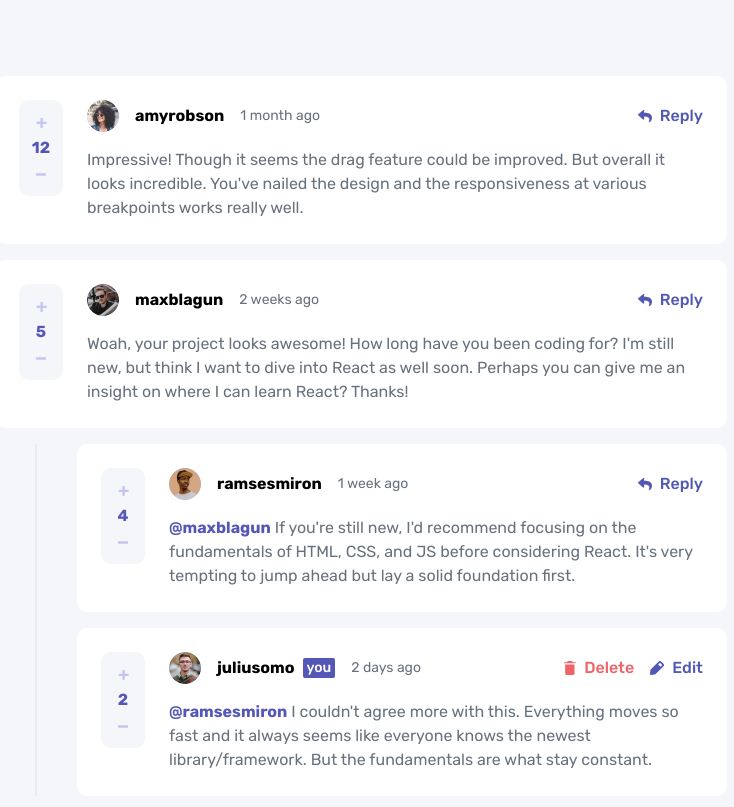
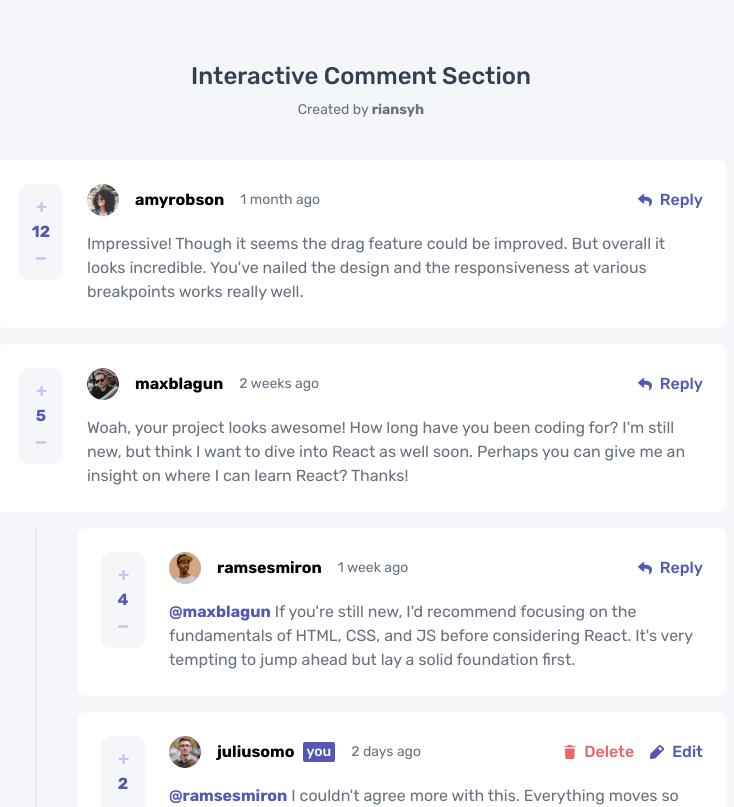
Before and after one commit to riansyh/interactive-comment-section, a React (Vite) app: page / in a window 1280 px wide. Shown: the top 807 px of the page, without its empty margins (279-1013 px from the left). Built offline with nearby package versions, Linux system fonts and the light colour scheme.

Commit message:
feat: add heading

```diff
--- a/src/App.jsx
+++ b/src/App.jsx
@@ -8,7 +8,17 @@ function App() {
     const comments = useSelector((state) => state.comment);
 
     return (
-        <section className="App bg-very-light-gray min-h-screen flex justify-center py-[60px] px-4">
+        <section className="App bg-very-light-gray min-h-screen flex flex-col items-center gap-6 justify-center py-[60px] px-4">
+            <div className="text-center">
+                <h1 className="font-medium text-dark-blue text-2xl">Interactive Comment Section</h1>
+                <p className="text-grayis-blue text-sm mt-2">
+                    Created by{" "}
+                    <a className="font-bold" href="https://github.com/riansyh">
+                        riansyh
+                    </a>{" "}
+                </p>
+            </div>
+
             <section className="max-w-[732px] w-full flex flex-col">
                 {Object.values(comments).map((comment, index) => {
                     const key = Object.keys(comments)[index];
```
